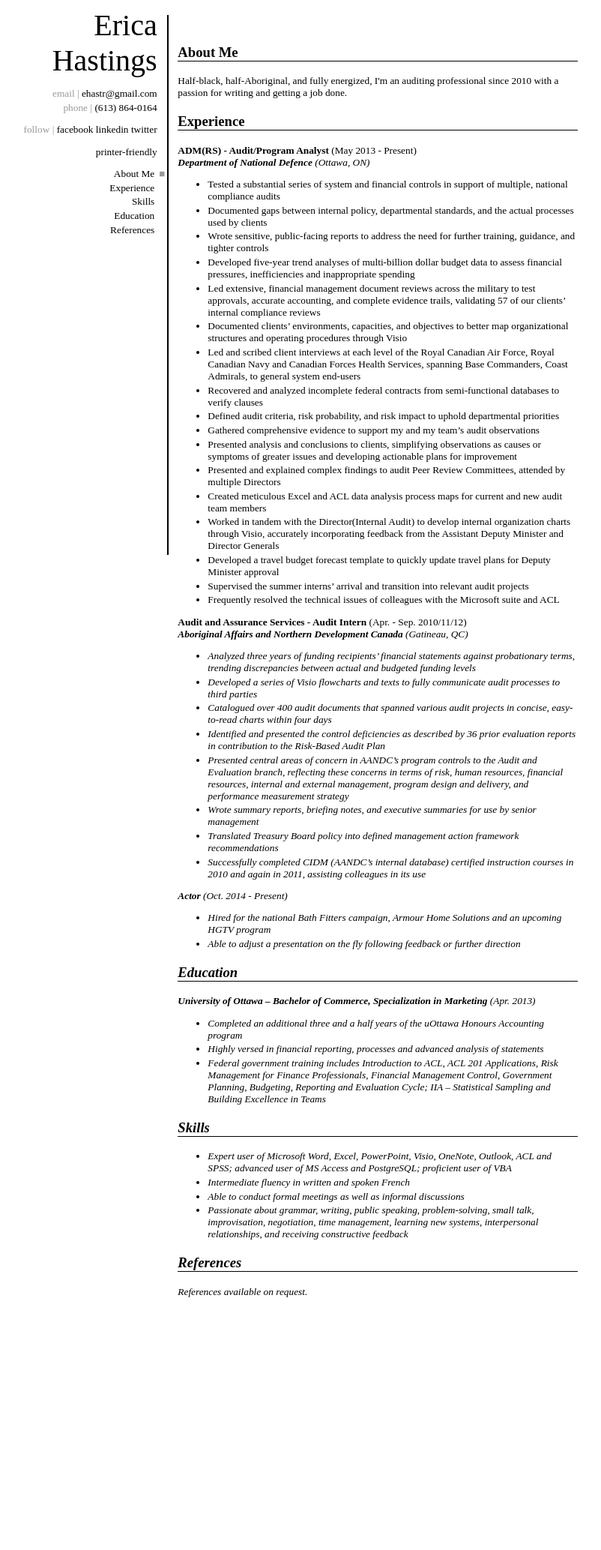
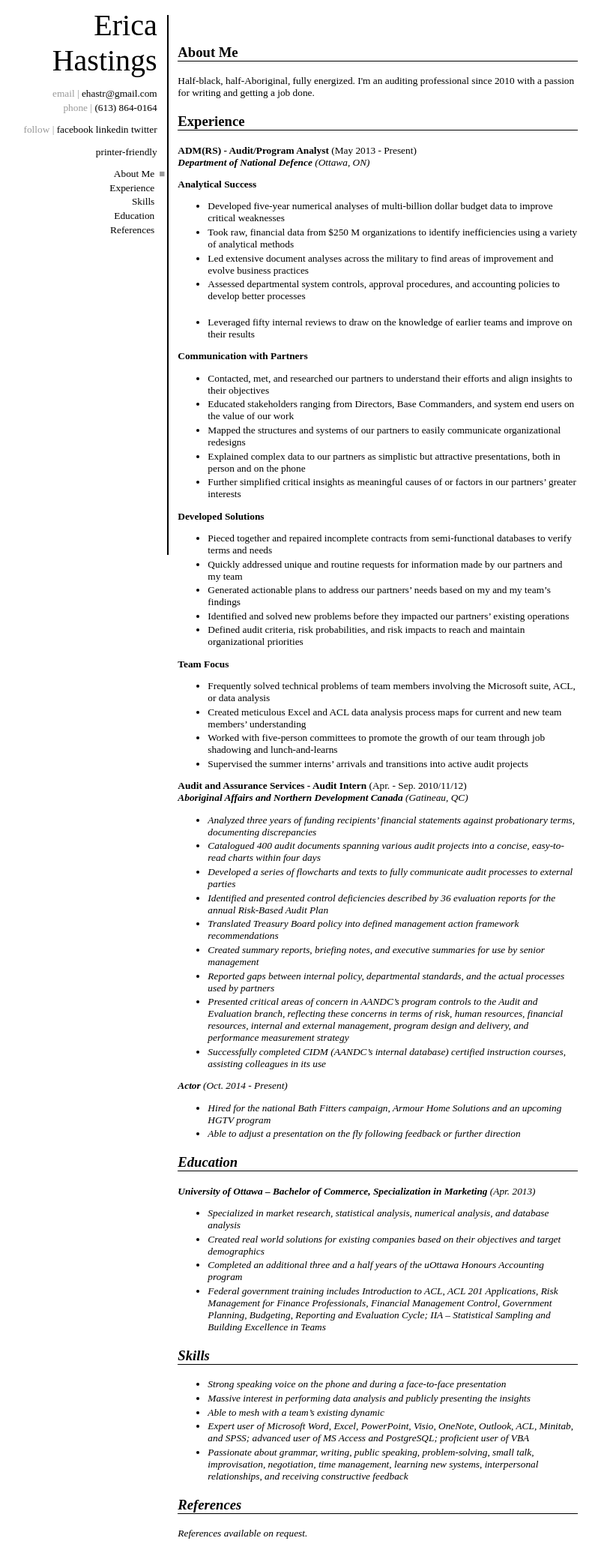
Before and after one commit to ehastr/eHastings, a PHP site: page / in a window 1280 px wide. Shown: the whole page at 75% size, without its empty margins (246-1048 px from the left). Before the commit the page ends 1730 px from the top, so only its background shows below. Run offline with PHP 8.4, Linux system fonts and the light colour scheme; some libraries are stand-ins or nearby versions.

Commit message:
Updated resume content.

```diff
--- a/index.php
+++ b/index.php
@@ -81,7 +81,7 @@
     <article id="content">
     <section id="aboutme">
       <h1>About Me</h1>
-      <p>Half-black, half-Aboriginal, and fully energized, I'm an auditing professional since 2010 with a passion for writing and getting a job done.</p>
+      <p>Half-black, half-Aboriginal, fully energized. I'm an auditing professional since 2010 with a passion for writing and getting a job done.</p>
     </section>
     <section id="experience">
     <h1>Experience</h1>
@@ -89,38 +89,51 @@
 		<strong>ADM(RS) - Audit/Program Analyst</strong> (May 2013 - Present)<br/>
 		<em><strong>Department of National Defence</strong> (Ottawa, ON)</em>
 	</p>
+	<strong>Analytical Success</strong>
 	<ul>
-		<li> Tested a substantial series of system and financial controls in support of multiple, national compliance audits</li>
-		<li> Documented gaps between internal policy, departmental standards, and the actual processes used by clients</li>
-		<li> Wrote sensitive, public-facing reports to address the need for further training, guidance, and tighter controls</li>
-		<li> Developed five-year trend analyses of multi-billion dollar budget data to assess financial pressures, inefficiencies and inappropriate spending</li>
-		<li> Led extensive, financial management document reviews across the military to test approvals, accurate accounting, and complete evidence trails, validating 57 of our clients’ internal compliance reviews</li>
-		<li> Documented clients’ environments, capacities, and objectives to better map organizational structures and operating procedures through Visio</li>
-		<li> Led and scribed client interviews at each level of the Royal Canadian Air Force, Royal Canadian Navy and Canadian Forces Health Services, spanning Base Commanders, Coast Admirals, to general system end-users</li>
-		<li> Recovered and analyzed incomplete federal contracts from semi-functional databases to verify clauses</li>
-		<li> Defined audit criteria, risk probability, and risk impact to uphold departmental priorities</li>
-		<li> Gathered comprehensive evidence to support my and my team’s audit observations</li>
-		<li> Presented analysis and conclusions to clients, simplifying observations as causes or symptoms of greater issues and developing actionable plans for improvement</li>
-		<li> Presented and explained complex findings to audit Peer Review Committees, attended by multiple Directors</li>
-		<li> Created meticulous Excel and ACL data analysis process maps for current and new audit team members</li>
-		<li> Worked in tandem with the Director(Internal Audit) to develop internal organization charts through Visio, accurately incorporating feedback from the Assistant Deputy Minister and Director Generals</li>
-		<li> Developed a travel budget forecast template to quickly update travel plans for Deputy Minister approval</li>
-		<li> Supervised the summer interns’ arrival and transition into relevant audit projects</li>
-		<li> Frequently resolved the technical issues of colleagues with the Microsoft suite and ACL</li>
+		<li> Developed five-year numerical analyses of multi-billion dollar budget data to improve critical weaknesses</li>
+		<li> Took raw, financial data from $250 M organizations to identify inefficiencies using a variety of analytical methods</li>
+		<li> Led extensive document analyses across the military to find areas of improvement and evolve business practices</li>
+		<li> Assessed departmental system controls, approval procedures, and accounting policies to develop better processes</li>
+		<li> Leveraged fifty internal reviews to draw on the knowledge of earlier teams and improve on their results</li>
+	</ul>
+	<strong>Communication with Partners</strong>
+	<ul>
+		<li> Contacted, met, and researched our partners to understand their efforts and align insights to their objectives</li>
+		<li> Educated stakeholders ranging from Directors, Base Commanders, and system end users on the value of our work</li>
+		<li> Mapped the structures and systems of our partners to easily communicate organizational redesigns</li>
+		<li> Explained complex data to our partners as simplistic but attractive presentations, both in person and on the phone</li>
+		<li> Further simplified critical insights as meaningful causes of or factors in our partners’ greater interests</li>
+		</ul>
+	<strong>Developed Solutions</strong>
+	<ul>
+		<li> Pieced together and repaired incomplete contracts from semi-functional databases to verify terms and needs</li>
+		<li> Quickly addressed unique and routine requests for information made by our partners and my team</li>
+		<li> Generated actionable plans to address our partners’ needs based on my and my team’s findings</li>
+		<li> Identified and solved new problems before they impacted our partners’ existing operations</li>
+		<li> Defined audit criteria, risk probabilities, and risk impacts to reach and maintain organizational priorities</li>
+		</ul>
+	<strong>Team Focus</strong>
+	<ul>
+		<li> Frequently solved technical problems of team members involving the Microsoft suite, ACL, or data analysis</li>
+		<li> Created meticulous Excel and ACL data analysis process maps for current and new team members’ understanding</li>
+		<li> Worked with five-person committees to promote the growth of our team through job shadowing and lunch-and-learns</li>
+		<li> Supervised the summer interns’ arrivals and transitions into active audit projects</li>
 		</ul>
 	<p>
 		<strong>Audit and Assurance Services - Audit Intern</strong> (Apr. - Sep. 2010/11/12)<br/>
 		<em><strong>Aboriginal Affairs and Northern Development Canada</strong> (Gatineau, QC)</strong>
 		</p>
 	<ul>
-		<li> Analyzed three years of funding recipients’ financial statements against probationary terms, trending discrepancies between actual and budgeted funding levels</li>
-		<li> Developed a series of Visio flowcharts and texts to fully communicate audit processes to third parties</li>
-		<li> Catalogued over 400 audit documents that spanned various audit projects in concise, easy-to-read charts within four days</li>
-		<li> Identified and presented the control deficiencies as described by 36 prior evaluation reports in contribution to the Risk-Based Audit Plan</li>
-		<li> Presented central areas of concern in AANDC’s program controls to the Audit and Evaluation branch, reflecting these concerns in terms of risk, human resources, financial resources, internal and external management, program design and delivery, and performance measurement strategy</li>
-		<li> Wrote summary reports, briefing notes, and executive summaries for use by senior management</li>
+		<li> Analyzed three years of funding recipients’ financial statements against probationary terms, documenting discrepancies</li>
+		<li> Catalogued 400 audit documents spanning various audit projects into a concise, easy-to-read charts within four days</li>
+		<li> Developed a series of flowcharts and texts to fully communicate audit processes to external parties</li>
+		<li> Identified and presented control deficiencies described by 36 evaluation reports for the annual Risk-Based Audit Plan</li>
 		<li> Translated Treasury Board policy into defined management action framework recommendations</li>
-		<li> Successfully completed CIDM (AANDC’s internal database) certified instruction courses in 2010 and again in 2011, assisting colleagues in its use</li>
+		<li> Created summary reports, briefing notes, and executive summaries for use by senior management</li>
+		<li> Reported gaps between internal policy, departmental standards, and the actual processes used by partners</li>
+		<li> Presented critical areas of concern in AANDC’s program controls to the Audit and Evaluation branch, reflecting these concerns in terms of risk, human resources, financial resources, internal and external management, program design and delivery, and performance measurement strategy</li>
+		<li> Successfully completed CIDM (AANDC’s internal database) certified instruction courses, assisting colleagues in its use</li>
 		</ul>
 	<p>
 		<strong>Actor</strong> (Oct. 2014 - Present)
@@ -136,17 +149,19 @@
 		<strong>University of Ottawa – Bachelor of Commerce, Specialization in Marketing</strong> (Apr. 2013)
 		</p>
 	<ul>
+		<li> Specialized in market research, statistical analysis, numerical analysis, and database analysis</li>
+		<li> Created real world solutions for existing companies based on their objectives and target demographics</li>
 		<li> Completed an additional three and a half years of the uOttawa Honours Accounting program</li>
-		<li> Highly versed in financial reporting, processes and advanced analysis of statements</li>
 		<li> Federal government training includes <em>Introduction to ACL</em>, <em>ACL 201 Applications</em>, <em>Risk Management for Finance Professionals</em>, <em>Financial Management Control</em>, <em>Government Planning, Budgeting, Reporting and Evaluation Cycle</em>; <em>IIA – Statistical Sampling and Building Excellence in Teams</em></li>
 		</ul>
 		</section>
     <section id="skills">
       <h1>Skills</h1>
       <ul>
-		<li> Expert user of Microsoft Word, Excel, PowerPoint, Visio, OneNote, Outlook, ACL and SPSS; advanced user of MS Access and PostgreSQL; proficient user of VBA</li>
-		<li> Intermediate fluency in written and spoken French</li>
-		<li> Able to conduct formal meetings as well as informal discussions</li>
+		<li> Strong speaking voice on the phone and during a face-to-face presentation</li>
+		<li> Massive interest in performing data analysis and publicly presenting the insights</li>
+		<li> Able to mesh with a team’s existing dynamic</li>
+		<li> Expert user of Microsoft Word, Excel, PowerPoint, Visio, OneNote, Outlook, ACL, Minitab, and SPSS; advanced user of MS Access and PostgreSQL; proficient user of VBA</li>
 		<li> Passionate about grammar, writing, public speaking, problem-solving, small talk, improvisation, negotiation, time management, learning new systems, interpersonal relationships, and receiving constructive feedback</li>
 		</ul>
 		</section>
```
